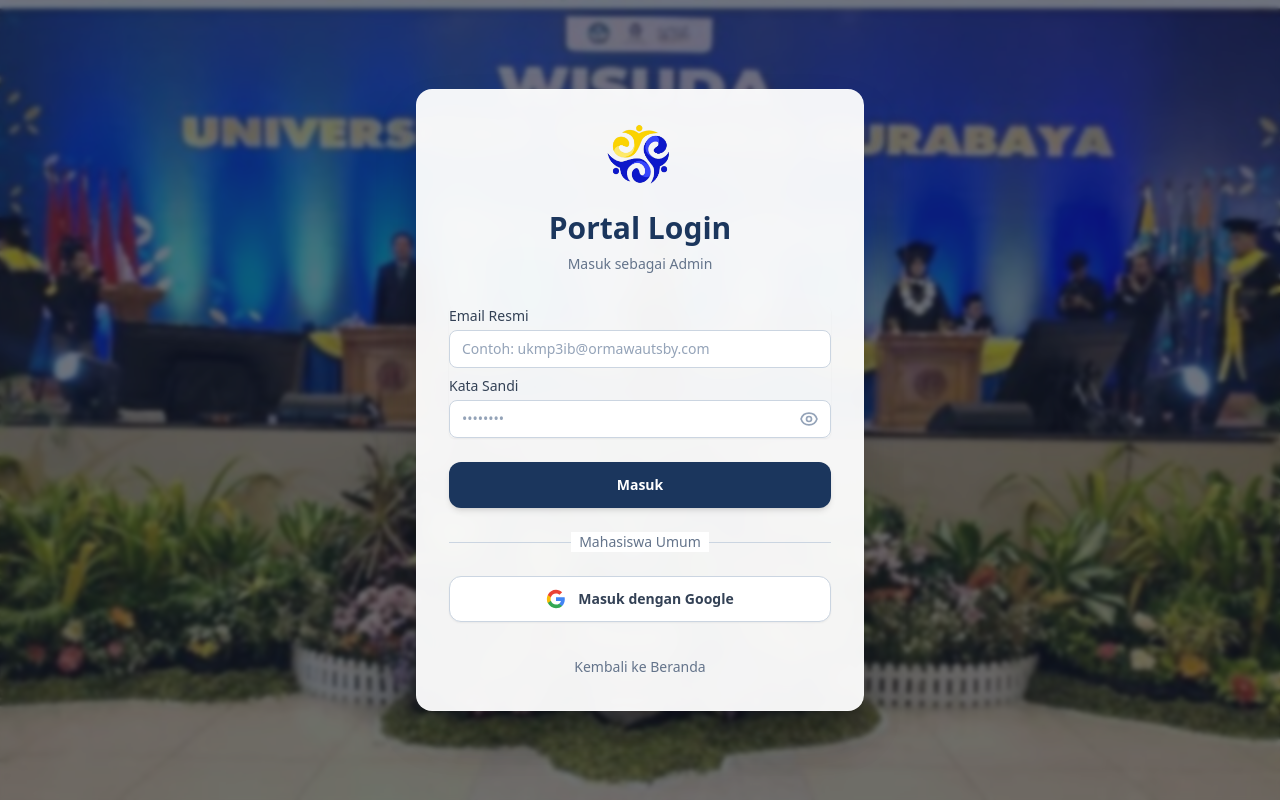
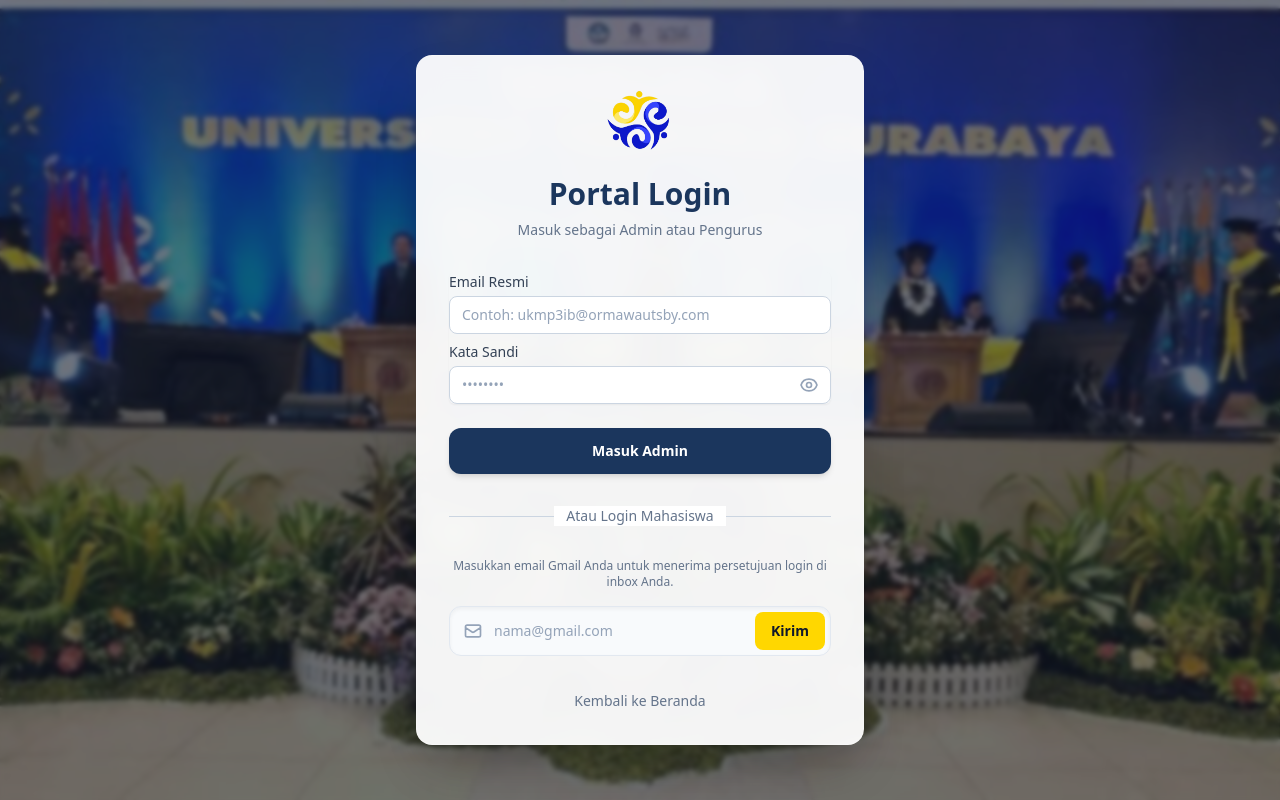
Before and after one commit to ormawautsby/ormawautsby, a Nuxt app: page /login/admin in a window 1280 px wide. Built offline with nearby package versions, Linux system fonts and the light colour scheme.

Commit message:
feat: redesign login portal with unified admin and passwordless mahasiswa login

```diff
--- a/app/pages/login/admin.vue
+++ b/app/pages/login/admin.vue
@@ -13,10 +13,11 @@
           Portal Login
         </h2>
         <p class="mt-2 text-sm text-slate-500">
-          Masuk sebagai Admin
+          Masuk sebagai Admin atau Pengurus
         </p>
       </div>
 
+      <!-- FORM ADMIN -->
       <form class="mt-8 space-y-6" @submit.prevent="loginAdmin">
         <div class="rounded-md shadow-sm space-y-2">
           <div>
@@ -58,7 +59,7 @@
           </div>
         </div>
 
-        <!-- Pesan Error -->
+        <!-- Pesan Error Admin -->
         <div v-if="errorMessage" class="rounded-md bg-red-50 p-4 border border-red-200">
           <div class="flex">
             <div class="flex-shrink-0">
@@ -78,38 +79,87 @@
         <div>
           <button
             type="submit"
-            class="w-full flex justify-center py-3 px-4 border border-transparent text-sm font-semibold rounded-xl text-white bg-admiral hover:bg-slate-800 focus:outline-none focus:ring-2 focus:ring-offset-2 focus:ring-admiral transition-all shadow-md hover:shadow-lg"
+            :disabled="isAdminLoading"
+            class="w-full flex justify-center py-3 px-4 border border-transparent text-sm font-semibold rounded-xl text-white bg-admiral hover:bg-slate-800 focus:outline-none focus:ring-2 focus:ring-offset-2 focus:ring-admiral transition-all shadow-md hover:shadow-lg disabled:opacity-70 disabled:cursor-not-allowed"
           >
-            Masuk
+            <span v-if="isAdminLoading">Memproses...</span>
+            <span v-else>Masuk Admin</span>
           </button>
         </div>
+      </form>
 
-        <div class="relative mt-6">
+      <!-- PEMBATAS -->
+      <div class="relative mt-8">
         <div class="absolute inset-0 flex items-center">
           <div class="w-full border-t border-slate-300"></div>
         </div>
         <div class="relative flex justify-center text-sm">
-            <span class="px-2 bg-white text-slate-500">Mahasiswa Umum</span>
+          <span class="px-3 bg-white text-slate-500 font-medium">Atau Login Mahasiswa</span>
         </div>
       </div>
 
+      <!-- FORM MAHASISWA (MAGIC LINK) -->
+      <div class="space-y-4">
+        <p class="text-xs text-center text-slate-500">Masukkan email Gmail Anda untuk menerima persetujuan login di inbox Anda.</p>
+
+        <form @submit.prevent="sendLoginLink" v-if="!linkSent && !isVerifying">
+          <div class="relative flex items-center group">
+            <!-- Icon Email -->
+            <div class="absolute inset-y-0 left-0 pl-3.5 flex items-center pointer-events-none transition-colors group-focus-within:text-admiral">
+              <svg class="h-5 w-5 text-slate-400 group-focus-within:text-admiral transition-colors" fill="none" viewBox="0 0 24 24" stroke="currentColor">
+                <path stroke-linecap="round" stroke-linejoin="round" stroke-width="2" d="M3 8l7.89 5.26a2 2 0 002.22 0L21 8M5 19h14a2 2 0 002-2V7a2 2 0 00-2-2H5a2 2 0 00-2 2v10a2 2 0 002 2z" />
+              </svg>
+            </div>
+
+            <input
+              v-model="mhsEmail"
+              type="email"
+              required
+              class="appearance-none block w-full pl-11 pr-[88px] py-3.5 border border-slate-200 placeholder-slate-400 text-slate-900 rounded-xl bg-slate-50 hover:bg-white focus:bg-white focus:outline-none focus:ring-2 focus:ring-admiral focus:border-admiral sm:text-sm transition-all duration-300 shadow-inner"
+              placeholder="nama@gmail.com"
+            />
+
             <button
-          type="button"
-          @click="loginWithGoogle"
-          class="w-full mt-6 flex justify-center items-center gap-3 py-3 px-4 border border-slate-300 rounded-xl shadow-sm bg-white text-sm font-semibold text-slate-700 hover:bg-slate-50 hover:shadow-md transition-all focus:outline-none focus:ring-2 focus:ring-offset-2 focus:ring-admiral"
+              type="submit"
+              :disabled="isLoadingMahasiswa"
+              class="absolute right-1.5 top-1.5 bottom-1.5 flex items-center justify-center px-4 rounded-lg text-sm font-bold text-slate-900 bg-[#FFD700] hover:bg-[#FACC15] hover:shadow-md focus:outline-none focus:ring-2 focus:ring-offset-1 focus:ring-admiral disabled:opacity-70 disabled:cursor-not-allowed transition-all"
             >
-          <!-- Google Icon -->
-          <svg class="w-5 h-5" viewBox="0 0 24 24">
-            <path fill="#4285F4" d="M22.56 12.25c0-.78-.07-1.53-.2-2.25H12v4.26h5.92c-.26 1.37-1.04 2.53-2.21 3.31v2.77h3.57c2.08-1.92 3.28-4.74 3.28-8.09z"/>
-            <path fill="#34A853" d="M12 23c2.97 0 5.46-.98 7.28-2.66l-3.57-2.77c-.98.66-2.23 1.06-3.71 1.06-2.86 0-5.29-1.93-6.16-4.53H2.18v2.84C3.99 20.53 7.7 23 12 23z"/>
-            <path fill="#FBBC05" d="M5.84 14.09c-.22-.66-.35-1.36-.35-2.09s.13-1.43.35-2.09V7.07H2.18C1.43 8.55 1 10.22 1 12s.43 3.45 1.18 4.93l2.85-2.22.81-.62z"/>
-            <path fill="#EA4335" d="M12 5.38c1.62 0 3.06.56 4.21 1.64l3.15-3.15C17.45 2.09 14.97 1 12 1 7.7 1 3.99 3.47 2.18 7.07l3.66 2.84c.87-2.6 3.3-4.53 6.16-4.53z"/>
+              <svg v-if="isLoadingMahasiswa" class="animate-spin h-4 w-4 text-slate-800" xmlns="http://www.w3.org/2000/svg" fill="none" viewBox="0 0 24 24">
+                <circle class="opacity-25" cx="12" cy="12" r="10" stroke="currentColor" stroke-width="4"></circle>
+                <path class="opacity-75" fill="currentColor" d="M4 12a8 8 0 018-8V0C5.373 0 0 5.373 0 12h4zm2 5.291A7.962 7.962 0 014 12H0c0 3.042 1.135 5.824 3 7.938l3-2.647z"></path>
               </svg>
-          Masuk dengan Google
+              <span v-else>Kirim</span>
             </button>
+          </div>
         </form>
 
-      <div class="text-center mt-4">
+        <!-- Pesan Sukses Mhs -->
+        <div v-if="linkSent" class="rounded-lg bg-green-50 p-4 border border-green-200 text-center animate-fadeIn">
+          <h3 class="text-sm font-bold text-green-800 mb-1">Cek Inbox Email Anda!</h3>
+          <p class="text-xs text-green-700 leading-relaxed">
+            Kami telah mengirimkan tombol persetujuan login ke <br><strong class="text-green-900">{{ mhsEmail }}</strong>
+          </p>
+          <button @click="linkSent = false" class="mt-3 text-[11px] font-semibold text-green-700 hover:text-green-900 underline">
+            Ganti Email / Kirim Ulang
+          </button>
+        </div>
+
+        <!-- Pesan Verifikasi Mhs -->
+        <div v-if="isVerifying" class="rounded-lg bg-blue-50 p-4 border border-blue-200 text-center animate-fadeIn">
+          <svg class="animate-spin mx-auto h-6 w-6 text-blue-500 mb-2" xmlns="http://www.w3.org/2000/svg" fill="none" viewBox="0 0 24 24">
+            <circle class="opacity-25" cx="12" cy="12" r="10" stroke="currentColor" stroke-width="4"></circle>
+            <path class="opacity-75" fill="currentColor" d="M4 12a8 8 0 018-8V0C5.373 0 0 5.373 0 12h4zm2 5.291A7.962 7.962 0 014 12H0c0 3.042 1.135 5.824 3 7.938l3-2.647z"></path>
+          </svg>
+          <p class="text-xs font-semibold text-blue-800">Memverifikasi Persetujuan Login...</p>
+        </div>
+
+        <!-- Pesan Error Mahasiswa -->
+        <div v-if="errorMahasiswa" class="rounded-md bg-red-50 p-3 border border-red-200 text-xs text-red-700 text-center">
+          {{ errorMahasiswa }}
+        </div>
+      </div>
+
+      <div class="text-center mt-6">
         <NuxtLink to="/dashboard" class="text-sm font-medium text-slate-500 hover:text-admiral transition-colors">
           Kembali ke Beranda
         </NuxtLink>
@@ -119,15 +169,86 @@
 </template>
 
 <script setup lang="ts">
-import { ref } from 'vue'
+import { ref, onMounted } from 'vue'
 
+// Admin State
 const email = ref('')
 const password = ref('')
 const showPassword = ref(false)
 const errorMessage = ref('')
+const isAdminLoading = ref(false)
 
+// Mahasiswa State
+const mhsEmail = ref('')
+const errorMahasiswa = ref('')
+const isLoadingMahasiswa = ref(false)
+const linkSent = ref(false)
+const isVerifying = ref(false)
+
+// Lifecycle
+onMounted(async () => {
+  const { $auth, $db } = useNuxtApp()
+  if (!$auth) return
+
+  try {
+    const { isSignInWithEmailLink, signInWithEmailLink } = await import('firebase/auth')
+    const { doc, getDoc, setDoc } = await import('firebase/firestore')
+
+    // Mengecek apakah ada parameter persetujuan magic link dari inbox
+    if (isSignInWithEmailLink($auth, window.location.href)) {
+      isVerifying.value = true
+
+      // Ambil email dari cache browser
+      let savedEmail = window.localStorage.getItem('emailForSignIn')
+
+      // Jika kosong (browser berbeda/incognito), coba ambil otomatis dari parameter URL
+      if (!savedEmail) {
+        const urlParams = new URLSearchParams(window.location.search)
+        savedEmail = urlParams.get('userEmail')
+      }
+
+      if (!savedEmail) {
+        savedEmail = window.prompt('Tautan terdeteksi. Silakan masukkan ulang email Anda untuk konfirmasi keamanan:')
+      }
+
+      if (savedEmail) {
+        try {
+          const result = await signInWithEmailLink($auth, savedEmail, window.location.href)
+          window.localStorage.removeItem('emailForSignIn')
+
+          // Periksa dokumen firestore
+          const userDocRef = doc($db, 'users', result.user.uid)
+          const userDocSnap = await getDoc(userDocRef)
+
+          if (!userDocSnap.exists()) {
+            await setDoc(userDocRef, {
+              uid: result.user.uid,
+              email: result.user.email,
+              nama: result.user.email?.split('@')[0] || 'Mahasiswa',
+              role: 'mahasiswa',
+              createdAt: new Date().toISOString()
+            })
+          }
+
+          navigateTo('/dashboard/mahasiswa')
+        } catch (error: any) {
+          console.error('Error saat verifikasi link:', error)
+          errorMahasiswa.value = 'Tautan login tidak valid, sudah digunakan, atau telah kedaluwarsa.'
+        }
+      } else {
+        errorMahasiswa.value = 'Email diperlukan untuk menyelesaikan proses login.'
+      }
+      isVerifying.value = false
+    }
+  } catch (err) {
+    console.error('Firebase Error:', err)
+  }
+})
+
+// Action: Login Admin
 const loginAdmin = async () => {
   errorMessage.value = ''
+  isAdminLoading.value = true
   try {
     const { $auth, $db } = useNuxtApp()
     const { signInWithEmailAndPassword } = await import('firebase/auth')
@@ -135,74 +256,16 @@ const loginAdmin = async () => {
 
     if (!$auth) {
       errorMessage.value = 'Firebase tidak dikonfigurasi. Periksa .env Anda.'
+      isAdminLoading.value = false
       return
     }
 
     const result = await signInWithEmailAndPassword($auth, email.value, password.value)
 
-    // Ambil role dari Firestore setelah login berhasil
     const userDocRef = doc($db, 'users', result.user.uid)
     const userDocSnap = await getDoc(userDocRef)
     let role = 'mahasiswa'
     if (userDocSnap.exists()) {
-      role = (userDocSnap.data().role || '').trim()
-    }
-    console.log('Fetched role from Firestore:', role)
-
-    // Update state global agar middleware dapat membaca role
-    const userRole = useState('userRole')
-    const firebaseUser = useState('firebaseUser')
-    userRole.value = role
-    firebaseUser.value = result.user
-    console.log('Login successful, role:', role)
-
-    // Redirect berdasarkan role
-    if (role === 'admin' || role === 'super_admin' || role === 'pengurus') {
-      navigateTo('/dashboard/admin-area')
-    } else if (role === 'mahasiswa') {
-      navigateTo('/dashboard/mahasiswa')
-    } else {
-      errorMessage.value = 'Akun Anda tidak memiliki akses yang valid.'
-    }
-  } catch (error: any) {
-    console.error('Login error:', error)
-    // Tampilkan pesan yang lebih user-friendly untuk error umum
-    if (error.code === 'auth/invalid-credential' || error.code === 'auth/user-not-found' || error.code === 'auth/wrong-password') {
-      errorMessage.value = 'Email atau password salah.'
-    } else {
-      errorMessage.value = error.message || 'Terjadi kesalahan saat login.'
-    }
-  }
-}
-
-const loginWithGoogle = async () => {
-  errorMessage.value = ''
-  try {
-    const { $auth, $db } = useNuxtApp()
-    const { GoogleAuthProvider, signInWithPopup } = await import('firebase/auth')
-    const { doc, getDoc, setDoc } = await import('firebase/firestore')
-
-    if (!$auth) {
-      errorMessage.value = 'Firebase tidak dikonfigurasi. Periksa .env Anda.'
-      return
-    }
-
-    const provider = new GoogleAuthProvider()
-    const result = await signInWithPopup($auth, provider)
-
-    const userDocRef = doc($db, 'users', result.user.uid)
-    const userDocSnap = await getDoc(userDocRef)
-    let role = 'mahasiswa'
-
-    if (!userDocSnap.exists()) {
-      await setDoc(userDocRef, {
-        uid: result.user.uid,
-        email: result.user.email,
-        nama: result.user.displayName || '',
-        role: 'mahasiswa',
-        createdAt: new Date().toISOString()
-      })
-    } else {
       role = (userDocSnap.data().role || '').trim()
     }
 
@@ -218,10 +281,51 @@ const loginWithGoogle = async () => {
     } else {
       errorMessage.value = 'Akun Anda tidak memiliki akses yang valid.'
     }
+  } catch (error: any) {
+    console.error('Login error:', error)
+    if (error.code === 'auth/invalid-credential' || error.code === 'auth/user-not-found' || error.code === 'auth/wrong-password') {
+      errorMessage.value = 'Email atau password salah.'
+    } else {
+      errorMessage.value = error.message || 'Terjadi kesalahan saat login.'
+    }
+  } finally {
+    isAdminLoading.value = false
+  }
+}
+
+// Action: Kirim Link Mahasiswa
+const sendLoginLink = async () => {
+  if (!mhsEmail.value) return
+
+  isLoadingMahasiswa.value = true
+  errorMahasiswa.value = ''
+
+  try {
+    const { $auth } = useNuxtApp()
+    const { sendSignInLinkToEmail } = await import('firebase/auth')
+
+    if (!$auth) throw new Error('Konfigurasi Firebase belum siap.')
+
+    const actionCodeSettings = {
+      // Menyisipkan parameter email ke dalam URL agar sistem tidak perlu bertanya lagi
+      url: window.location.origin + window.location.pathname + '?userEmail=' + encodeURIComponent(mhsEmail.value),
+      handleCodeInApp: true,
+    }
+
+    await sendSignInLinkToEmail($auth, mhsEmail.value, actionCodeSettings)
+
+    window.localStorage.setItem('emailForSignIn', mhsEmail.value)
+    linkSent.value = true
 
   } catch (error: any) {
-    console.error('Login error:', error)
-    errorMessage.value = error.message || 'Terjadi kesalahan saat login.'
+    console.error('Error mengirim email link:', error)
+    if (error.code === 'auth/unauthorized-continue-uri') {
+       errorMahasiswa.value = 'Domain website belum diizinkan di Firebase Console.'
+    } else {
+       errorMahasiswa.value = error.message || 'Gagal mengirim tautan persetujuan.'
+    }
+  } finally {
+    isLoadingMahasiswa.value = false
   }
 }
 </script>
```
Lines whose indentation alone changed are shown as unchanged.
